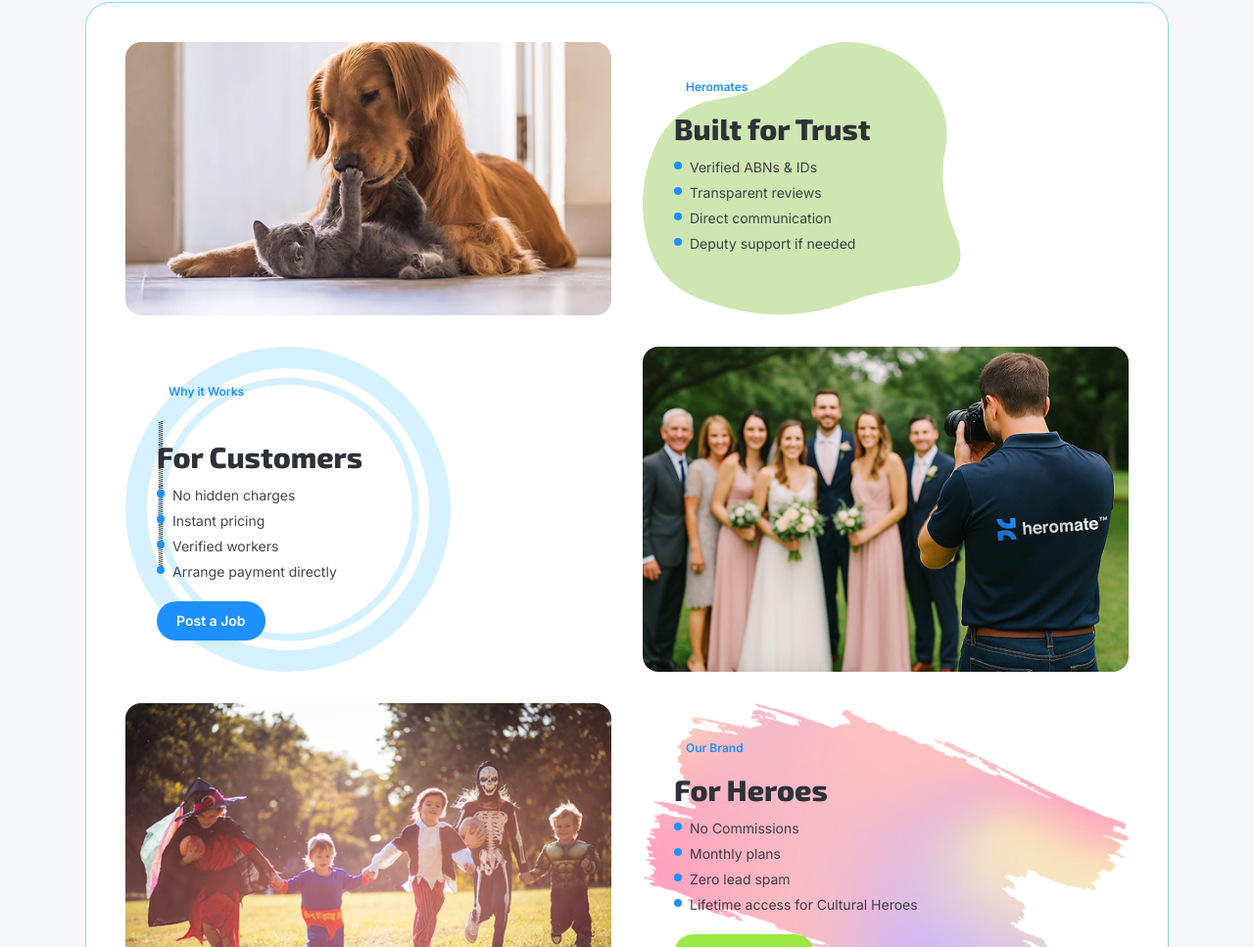
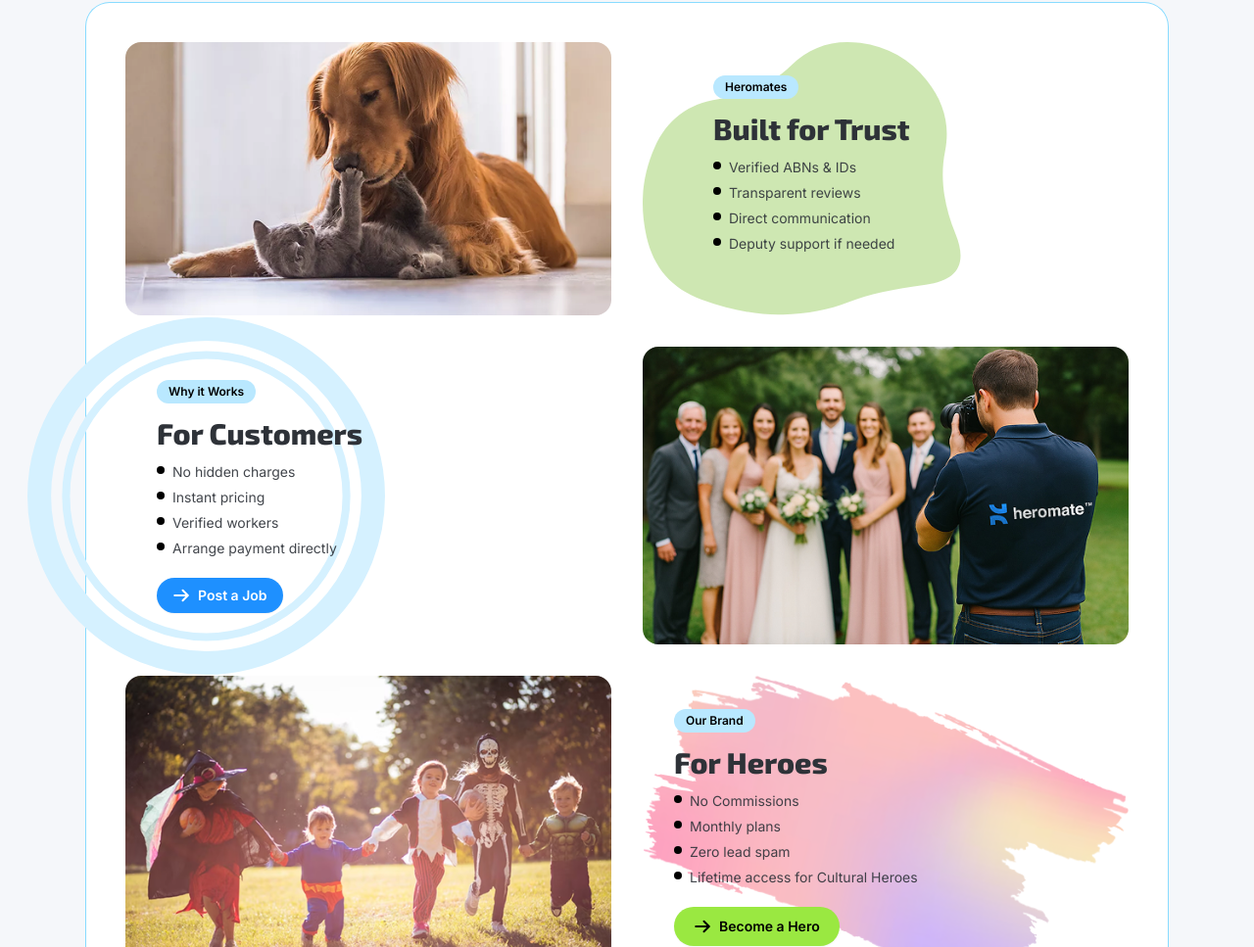
Before and after one commit to YounusMahr/hero-mate, a plain HTML site: page index.html in a window 1280 px wide. Shown: the part 1833-2800 px from the top of the page at 98% size. Drawn offline with nearby package versions, Linux system fonts and the light colour scheme.

Commit message:
updated-home-page

```diff
--- a/components/header.css
+++ b/components/header.css
@@ -11,7 +11,7 @@
   display: flex;
   align-items: center;
   justify-content: space-between;
-  gap: var(--space-4);
+  /* gap: var(--space-8); */
   min-height: 64px;
   padding: 0 1rem !important; /* Mobile padding - override container class */
 }
--- a/components/hero.css
+++ b/components/hero.css
@@ -123,11 +123,11 @@
 }
 .hero-shape {
   position: absolute;
-  opacity: 0.6;
+  /* opacity: 0.6; */
 }
 .hero-shape--lt {
   top: -40px;
-  left: -60px;
+  left: -50px;
   width: 220px;
 }
 .hero-shape--lb {
@@ -149,7 +149,7 @@
 @media (min-width: 992px) {
   .hero-shape--lt {
     top: -50px;
-    left: -80px;
+    left: -70px;
     width: 268px;
   }
   .hero-shape--lb {
@@ -159,7 +159,7 @@
   }
   .hero-shape--rt {
     top: -60px;
-    right: -90px;
+    right: -50px;
     width: 268px;
   }
   .hero-shape--rb {
--- a/index.html
+++ b/index.html
@@ -89,6 +89,9 @@
       <section id="hero"  class="hero"  aria-label="Heromate Hero">
         <!-- Decorative background shapes -->
         <div class="hero__bg  " aria-hidden="true">
+          <!-- <svg xmlns="http://www.w3.org/2000/svg" width="268" height="230" viewBox="0 0 268 230" fill="none">
+            <path d="M152.057 0.0291848V114.168C109.593 116.211 52.1343 111.688 12.4227 84.2545C-9.39522 69.1955 -24.5067 48.183 -33.351 20.5164C-35.401 14.0667 -37.1289 7.20848 -38.5346 0H-97.3405H-156L-154.624 8.58013H-154.653C-154.184 11.6445 -153.686 14.6796 -153.13 17.7148L-153.101 17.9482C-140.449 88.2819 -106.829 142.623 -53.0604 179.57C6.12625 220.223 78.2279 230 133.842 230C182.983 230 219.268 222.383 222.373 221.712L268 211.789V0.0291848H152.057Z" fill="#B9E8FF"/>
+          </svg> -->
           <svg class="hero-shape hero-shape--lt" xmlns="http://www.w3.org/2000/svg" width="268" height="230" viewBox="0 0 268 230" fill="none" focusable="false">
             <path d="M152.057 0.0293069V114.168C109.593 116.211 52.1343 111.688 12.4227 84.2547C-9.39522 69.1957 -24.5067 48.1831 -33.351 20.5166C-35.401 14.0669 -37.1289 7.2086 -38.5346 0.00012207H-97.3405H-156L-154.624 8.58025H-154.653C-154.184 11.6446 -153.686 14.6797 -153.13 17.7149L-153.101 17.9484C-140.449 88.2821 -106.829 142.623 -53.0604 179.57C6.12626 220.223 78.2279 230 133.842 230C182.983 230 219.268 222.383 222.373 221.712L268 211.789V0.0293069H152.057Z" fill="#B9E8FF"/>
           </svg>
@@ -493,8 +496,8 @@
             <img src="/public/img/Blob.svg" alt="" style="height: 100%;"  aria-hidden="true" />
           </div>
 
-          <div class="relative z-10">
-                <span class="inline-flex items-center rounded-full bg-[color:var(--color-blue)]/10 text-[color:var(--color-blue)] px-3 py-1 text-xs font-semibold">
+          <div class="relative left-10 z-10">
+                <span class="inline-flex items-center rounded-full bg-[#B9E8FF] text-[color:#000000] px-3 py-1 text-xs font-semibold">
                   Heromates
                 </span>
                 <h3 class="mt-3 font-display text-2xl md:text-3xl font-extrabold text-[color:var(--text-primary)]">
@@ -502,19 +505,19 @@
                 </h3>
                 <ul class="mt-3 space-y-1.5 text-sm text-[color:rgba(46,50,56,0.9)]">
                   <li class="flex items-start gap-2">
-                    <span class="mt-1 h-2 w-2 rounded-full bg-[color:var(--color-blue)]"></span>
+                    <span class="mt-1 h-2 w-2 rounded-full bg-[color:#000000]"></span>
                     Verified ABNs &amp; IDs
                   </li>
                   <li class="flex items-start gap-2">
-                    <span class="mt-1 h-2 w-2 rounded-full bg-[color:var(--color-blue)]"></span>
+                    <span class="mt-1 h-2 w-2 rounded-full bg-[color:#000000]"></span>
                     Transparent reviews
                   </li>
                   <li class="flex items-start gap-2">
-                    <span class="mt-1 h-2 w-2 rounded-full bg-[color:var(--color-blue)]"></span>
+                    <span class="mt-1 h-2 w-2 rounded-full bg-[color:#000000]"></span>
                     Direct communication
                   </li>
                   <li class="flex items-start gap-2">
-                    <span class="mt-1 h-2 w-2 rounded-full bg-[color:var(--color-blue)]"></span>
+                    <span class="mt-1 h-2 w-2 rounded-full bg-[color:#000000]"></span>
                     Deputy support if needed
                   </li>
                 </ul>
@@ -522,37 +525,41 @@
             </article>
 
              <!-- Row 2: Content (L) + Image (R) -->
-        <article class="relative rounded-2xl overflow-hidden   p-6 md:p-8 order-4 lg:order-none">
+        <article class="relative rounded-2xl overflow  p-6 md:p-8 order-2 lg:order-none">
           <!-- Blue circular background for "For Customers" card -->
-          <div class="absolute inset-0 "><img src="/public/img/Circles.svg" style="height:100%;" class="md-ms-[-6]" alt=""></div>
+          <div class="absolute inset-0 hidden md:block"><img src="/public/img/Circles.svg" style="height:120%; margin-left: -100px; margin-top: -30px;"  alt=""></div>
+          <div class="absolute inset-0   md:hidden "><img src="/public/img/Circles.svg" style="height:120%; margin-left: -20px; margin-top: -30px;"  alt=""></div>
           <div class="relative z-10">
-                <span class="inline-flex items-center rounded-full bg-[color:var(--color-blue)]/10 text-[color:var(--color-blue)] px-3 py-1 text-xs font-semibold">
-              Why it Works
-                </span> ٍٍٍٍٍٍٍٍٍٍٍٍٍٍٍٍٍٍٍٍٍٍٍٍٍٍٍٍٍٍٍٍٍٍٍٍٍٍٍ
+                <span class="inline-flex items-center rounded-full bg-[#B9E8FF] text-[color:#000000] px-3 py-1 text-xs font-semibold">
+                  Why it Works</span>
                 <h3 class="mt-3 font-display text-2xl md:text-3xl font-extrabold text-[color:var(--text-primary)]">
                   For Customers
                 </h3>
                 <ul class="mt-3 space-y-1.5 text-sm text-[color:rgba(46,50,56,0.9)]">
                   <li class="flex items-start gap-2">
-                    <span class="mt-1 h-2 w-2 rounded-full bg-[color:var(--color-blue)]"></span>
+                    <span class="mt-1 h-2 w-2 rounded-full bg-[color:#000000]"></span>
                     No hidden charges
                   </li>
                   <li class="flex items-start gap-2">
-                    <span class="mt-1 h-2 w-2 rounded-full bg-[color:var(--color-blue)]"></span>
+                    <span class="mt-1 h-2 w-2 rounded-full bg-[color:#000000]"></span>
                 Instant pricing
                   </li>
                   <li class="flex items-start gap-2">
-                    <span class="mt-1 h-2 w-2 rounded-full bg-[color:var(--color-blue)]"></span>
+                    <span class="mt-1 h-2 w-2 rounded-full bg-[color:#000000]"></span>
                     Verified workers
                   </li>
                   <li class="flex items-start gap-2">
-                    <span class="mt-1 h-2 w-2 rounded-full bg-[color:var(--color-blue)]"></span>
+                    <span class="mt-1 h-2 w-2 rounded-full bg-[color:#000000]"></span>
                 Arrange payment directly
                   </li>
                 </ul>
                 <div class="mt-5">
-              <a href="./pages/post-job.html" class="inline-flex items-center gap-2 rounded-full bg-[color:var(--color-blue)] text-white px-5 py-2.5 text-sm font-semibold shadow-sm hover:brightness-95 focus:outline-none focus-visible:ring-2 focus-visible:ring-offset-2"
+              <a href="./pages/post-job.html" class="inline-flex items-center gap-2 rounded-full bg-[color:var(--color-blue)] text-white px-4 py-2 text-sm font-semibold shadow-sm hover:brightness-95 focus:outline-none focus-visible:ring-2 focus-visible:ring-offset-2"
                  style="--tw-ring-color: var(--color-blue);">
+                 <svg xmlns="http://www.w3.org/2000/svg" width="18" height="18" viewBox="0 0 18 18" fill="none">
+                  <path d="M2.25 9H15.375" stroke="white" stroke-width="2" stroke-linecap="round" stroke-linejoin="round"/>
+                  <path d="M10.5 14.25L15.75 9L10.5 3.75" stroke="white" stroke-width="2" stroke-linecap="round" stroke-linejoin="round"/>
+                </svg>
                     <span>Post a Job</span>
                   </a>
                 </div>
@@ -569,7 +576,7 @@
 
              <!-- Row 3: Image (L) + Content (R) -->
 
-        <figure class="rounded-2xl overflow-hidden">
+        <figure class="rounded-2xl overflow-hidden order-1 lg:order-none">
               <img
             src="/public/img/third.png"
                 alt="Family enjoying time in a park"
@@ -577,13 +584,13 @@
               />
             </figure>
 
-        <article class="relative rounded-2xl overflow-hidden p-6 md:p-8">
+        <article class="relative rounded-2xl overflow-hidden p-6 md:p-8 order-4 lg:order-none">
           <!-- Pink/purple gradient blob background for "For Heroes" card -->
           <div class="absolute inset-0" >
             <img src="/public/img/vector_img.png" alt="">
            </div>
           <div class="relative z-10">
-                <span class="inline-flex items-center rounded-full bg-[color:var(--color-blue)]/10 text-[color:var(--color-blue)] px-3 py-1 text-xs font-semibold">
+                <span class="inline-flex items-center rounded-full bg-[#B9E8FF] text-[color:#000000] px-3 py-1 text-xs font-semibold">
                   Our Brand
                 </span>
                 <h3 class="mt-3 font-display text-2xl md:text-3xl font-extrabold text-[color:var(--text-primary)]">
@@ -591,25 +598,29 @@
                 </h3>
                 <ul class="mt-3 space-y-1.5 text-sm text-[color:rgba(46,50,56,0.9)]">
                   <li class="flex items-start gap-2">
-                    <span class="mt-1 h-2 w-2 rounded-full bg-[color:var(--color-blue)]"></span>
+                    <span class="mt-1 h-2 w-2 rounded-full bg-[color:#000000]"></span>
                 No Commissions
                   </li>
                   <li class="flex items-start gap-2">
-                    <span class="mt-1 h-2 w-2 rounded-full bg-[color:var(--color-blue)]"></span>
+                    <span class="mt-1 h-2 w-2 rounded-full bg-[color:#000000]"></span>
                     Monthly plans
                   </li>
                   <li class="flex items-start gap-2">
-                    <span class="mt-1 h-2 w-2 rounded-full bg-[color:var(--color-blue)]"></span>
+                    <span class="mt-1 h-2 w-2 rounded-full bg-[color:#000000]"></span>
                     Zero lead spam
                   </li>
                   <li class="flex items-start gap-2">
-                    <span class="mt-1 h-2 w-2 rounded-full bg-[color:var(--color-blue)]"></span>
+                    <span class="mt-1 h-2 w-2 rounded-full bg-[color:#000000]"></span>
                     Lifetime access for Cultural Heroes
                   </li>
                 </ul>
                 <div class="mt-5">
-              <a href="./pages/signup.html" class="inline-flex items-center gap-2 rounded-full bg-[color:var(--color-green)] text-white px-5 py-2.5 text-sm font-semibold shadow-sm hover:brightness-95 focus:outline-none focus-visible:ring-2 focus-visible:ring-offset-2"
+              <a href="./pages/signup.html" class="inline-flex items-center gap-2 rounded-full bg-[color:var(--color-green)] text-[#000000] px-5 py-2.5 text-sm font-semibold shadow-sm hover:brightness-95 focus:outline-none focus-visible:ring-2 focus-visible:ring-offset-2"
                      style="--tw-ring-color: var(--color-green);">
+                     <svg xmlns="http://www.w3.org/2000/svg" width="18" height="18" viewBox="0 0 18 18" fill="none">
+                      <path d="M2.25 9H15.375" stroke="black" stroke-width="2" stroke-linecap="round" stroke-linejoin="round"/>
+                      <path d="M10.5 14.25L15.75 9L10.5 3.75" stroke="black" stroke-width="2" stroke-linecap="round" stroke-linejoin="round"/>
+                    </svg>
                     <span>Become a Hero</span>
                   </a>
                 </div>
@@ -625,9 +636,7 @@
       <section id="philosophy" class="bg-[#D7F1FF] py-4 md:py-4 relative overflow-hidden" aria-label="Philosophy and Aussie Mate Identity">
         <!-- Decorative background stars (left side) -->
         <div class="pointer-events-none absolute inset-0" aria-hidden="true">
-          <svg xmlns="http://www.w3.org/2000/svg" class="absolute top-20 left-10 opacity-50" width="178" height="173" viewBox="0 0 178 173" fill="none">
-            <path d="M88.7933 0.0375977L103.834 59.561L159.749 34.2082L122.59 83.0799L177.274 110.989L115.896 112.407L128.171 172.562L88.7933 125.46L49.4156 172.562L61.6905 112.407L0.312553 110.989L54.9966 83.0799L17.8372 34.2082L73.7523 59.561L88.7933 0.0375977Z" fill="#84D6FF"/>
-          </svg>
+
 
           <!-- Circular/curved SVG on right side -->
           <svg class="absolute -right-20 top-1/2 -translate-y-1/2 text-[color:var(--color-blue)] opacity-20" width="400" height="400" viewBox="0 0 400 400" fill="none">
@@ -642,6 +651,9 @@
             <!-- Left: Heading, List, Button -->
             <div>
               <h2 class="font-display text-3xl md:text-4xl lg:text-5xl font-extrabold leading-tight text-[color:var(--text-primary)] text-balance">
+                <svg xmlns="http://www.w3.org/2000/svg" class="absolute top-20 left-10 opacity-50" width="178" height="173" viewBox="0 0 178 173" fill="none">
+                  <path d="M88.7933 0.0375977L103.834 59.561L159.749 34.2082L122.59 83.0799L177.274 110.989L115.896 112.407L128.171 172.562L88.7933 125.46L49.4156 172.562L61.6905 112.407L0.312553 110.989L54.9966 83.0799L17.8372 34.2082L73.7523 59.561L88.7933 0.0375977Z" fill="#84D6FF"/>
+                </svg>
                 Philosophy &amp; <br/><span class="text-[color:#FFCD00]">Aussie <span class="text-[color:#00843D]"> Mate</span></span> <span class="relative">
                   Identity
                   <!-- Green swoosh underline -->
@@ -741,7 +753,7 @@
     <!-- Footer Before    -->
     <section class="heromate-heading-section" aria-label="Heromate brand heading">
       <div class="heromate-heading-wrapper">
-        <h2 class="heromate-heading-text text-[5rem] md:text-[15rem]" style="font-family: 'Poppins', sans-serif;">heromate</h2>
+        <h2 class="heromate-heading-text text-[5rem] md:text-[15rem] 2xl:text-[24rem]" style="font-family: 'Poppins', sans-serif;">heromate</h2>
       </div>
     </section>
 
```
